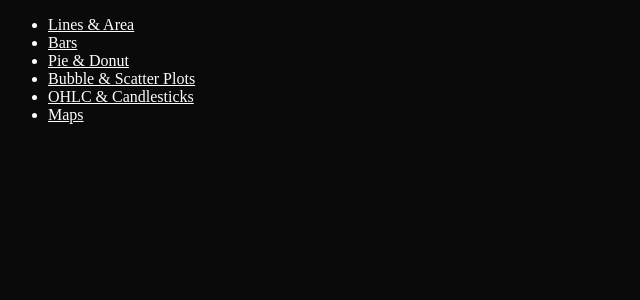
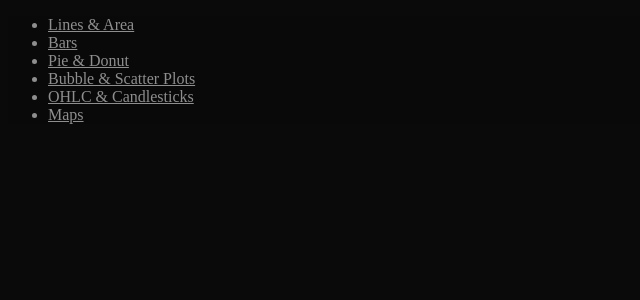
Before and after one commit to chideraao/visualizations-playground, a React (Create React App) app: page / in a window 1280 px wide. Shown: the top 300 px of the page, without its empty margins (0-640 px from the left). Built offline with nearby package versions, Linux system fonts and the light colour scheme; no server answers; a web font is replaced by a local one.

Commit message:
worked on transitions

```diff
--- a/package.json
+++ b/package.json
@@ -9,6 +9,7 @@
     "@testing-library/user-event": "^12.8.3",
     "axios": "^0.21.1",
     "chart.js": "^3.5.1",
+    "gsap": "^3.8.0",
     "highcharts": "^9.3.0",
     "highcharts-react-official": "^3.1.0",
     "react": "^17.0.2",
--- a/src/App.css
+++ b/src/App.css
@@ -114,3 +114,38 @@ img {
     display: none;
   }
 }
+
+.load-container {
+  position: fixed;
+  top: 0;
+  left: 0;
+  width: 100%;
+  height: 100vh;
+  overflow: hidden;
+  pointer-events: none;
+}
+
+.load-screen {
+  position: relative;
+  padding-top: 0px;
+  padding-left: 0px;
+  padding-right: 0px;
+  background-color: #19bc8b;
+  width: 0%;
+  height: 100%;
+}
+
+.load-screen1 {
+  position: relative;
+  padding-top: 0px;
+  padding-left: 0px;
+  padding-right: 0px;
+  background-color: #1c1b2b;
+  width: 100%;
+  height: 0%;
+}
+
+.Headd {
+  opacity: 0;
+  pointer-events: none;
+}
--- a/src/pages/Home.jsx
+++ b/src/pages/Home.jsx
@@ -1,9 +1,62 @@
-import React from "react";
+import React, { useEffect, useRef } from "react";
 import { Link } from "react-router-dom";
+import gsap, { Power3, Power4 } from "gsap";
 
 function Home() {
+  let screen = useRef(null);
+  let body = useRef(null);
+
+  useEffect(() => {
+    var tl = gsap.timeline();
+    tl.to(screen, {
+      duration: 2.5,
+      height: "100%",
+      ease: Power3.easeInOut,
+    });
+    tl.to(screen, {
+      duration: 2.5,
+      left: "100%",
+      ease: Power3.easeInOut,
+      delay: 0.3,
+    });
+    tl.set(screen, { left: "-100%" });
+    gsap
+      .to(body, {
+        duration: 3,
+        css: {
+          opacity: "0.99",
+          pointerEvents: "auto",
+          ease: Power4.easeInOut,
+        },
+      })
+      .delay(4.5);
+    return () => {
+      gsap.to(body, {
+        duration: 3,
+        css: {
+          opacity: "0",
+          pointerEvents: "none",
+        },
+      });
+    };
+  });
+
   return (
     <div>
+      <div className="load-container">
+        <div
+          className="load-screen1"
+          style={{
+            display: "flex",
+            alignItems: "center",
+            justifyContent: "center",
+          }}
+          ref={(el) => (screen = el)}
+        >
+          <h1>MY PRECIOUS</h1>
+        </div>
+      </div>
+      <div className="Headd" ref={(el) => (body = el)}>
         <ul>
           <li>
             <Link to="/lines"> Lines & Area</Link>
@@ -25,6 +78,7 @@ function Home() {
           </li>
         </ul>
       </div>
+    </div>
   );
 }
 
```
Also changed, not shown: 1 other file (tests, documents, lock files or other folders). Lines whose indentation alone changed are shown as unchanged.
